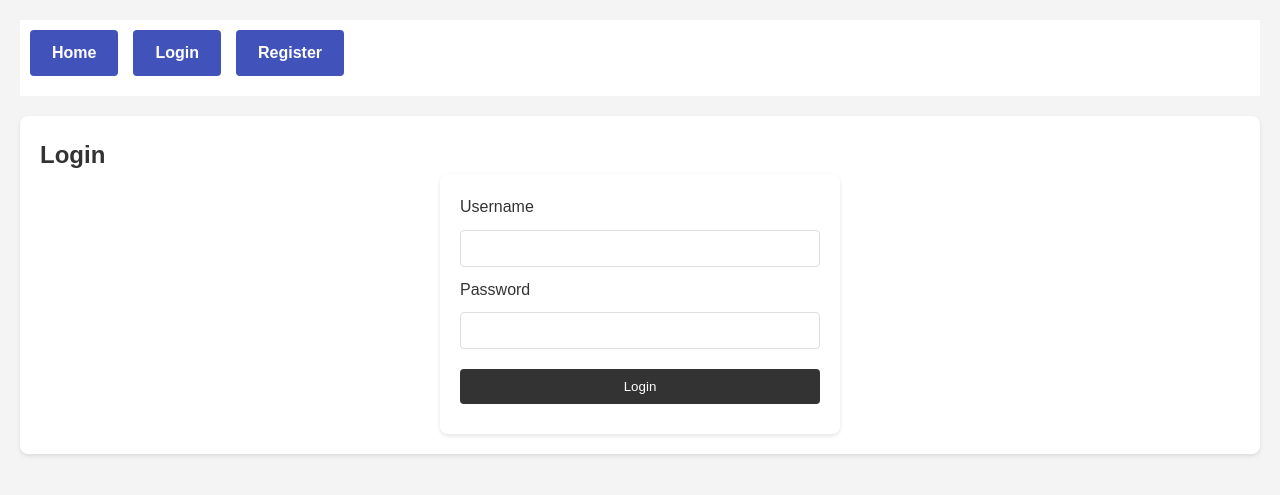
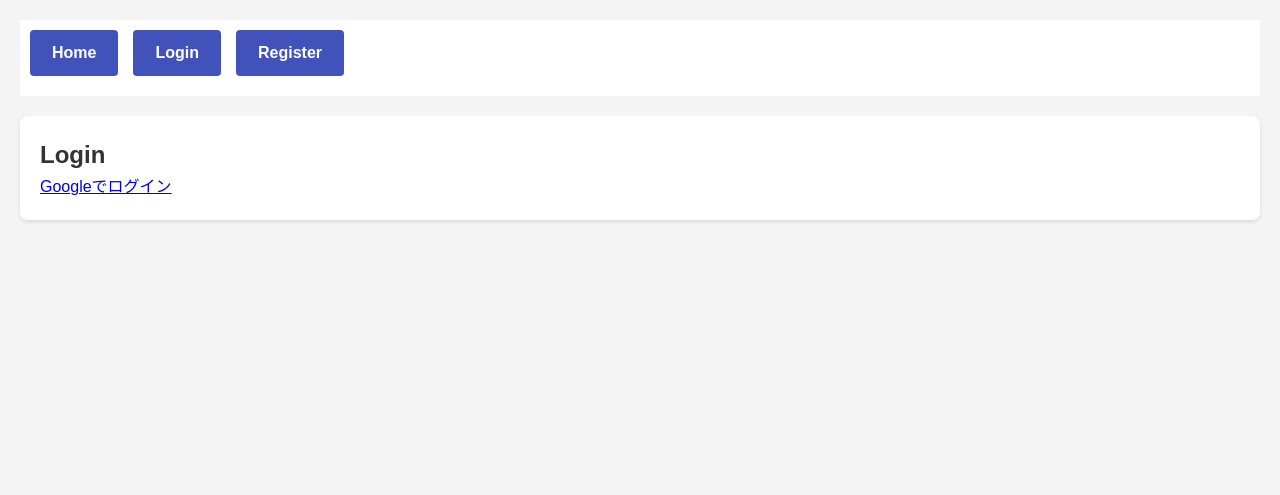
Before and after one commit to 04daiki/EduShere, a Flask app: page /login in a window 1280 px wide. Shown: the top 495 px of the page. Run offline with Flask 3, Linux system fonts and the light colour scheme; some libraries are stand-ins or nearby versions.

Commit message:
Googleログイン

```diff
--- a/app.py
+++ b/app.py
@@ -7,6 +7,13 @@
 import time
 from werkzeug.utils import secure_filename
 import os
+from authlib.integrations.flask_client import OAuth
+from authlib.integrations.base_client.errors import OAuthError
+from werkzeug.security import generate_password_hash
+from dotenv import load_dotenv
+
+# .env ファイルを読み込む
+load_dotenv()
 
 app = Flask(__name__)
 
@@ -23,6 +30,17 @@
 app.config['SECRET_KEY'] = os.environ.get('SECRET_KEY') or 'mysecret'
 app.config['SQLALCHEMY_DATABASE_URI'] = CONNECT_INFO
 app.config['SQLALCHEMY_TRACK_MODIFICATIONS'] = False
+app.config['GOOGLE_CLIENT_ID'] = os.getenv('GOOGLE_CLIENT_ID')
+app.config['GOOGLE_CLIENT_SECRET'] = os.getenv('GOOGLE_CLIENT_SECRET')
+
+oauth = OAuth(app)
+google = oauth.register(
+    name='google',
+    client_id=app.config['GOOGLE_CLIENT_ID'],
+    client_secret=app.config['GOOGLE_CLIENT_SECRET'],
+    client_kwargs={'scope': 'openid profile email'},
+    server_metadata_url='https://accounts.google.com/.well-known/openid-configuration'
+)
 
 
 # Initialize extensions
@@ -40,7 +58,6 @@
 @app.route('/')
 @login_required
 def home():
-    # return render_template('headerfooter.html', name=current_user.username)
 
     # 表示
     posts = Post.query.filter(Post.status == 1).order_by(Post.timestamps.desc()).all()
@@ -50,33 +67,61 @@
 def login():
     form = LoginForm()
     if form.validate_on_submit():
-        user = User.query.filter_by(username=form.username.data).first()
-        if user and user.check_password(form.password.data):
+        user = User.query.filter_by(email=form.email.data).first()
+        if user and user.verify_password(form.password.data):
             login_user(user)
-            flash('ログインに成功しました。')
-            return redirect(url_for('home'))
+            return redirect(url_for('home.html'))
         else:
-            flash('ユーザー名またはパスワードが無効です。')
+            flash(_('Login Unsuccessful. Please check email and password'), 'danger')
     return render_template('login.html', form=form)
 
-@app.route('/logout')
-@login_required
-def logout():
-    logout_user()
-    flash('ログアウトしました。')
-    return redirect(url_for('login'))
+@app.route('/login/google')
+def google_login():
+    redirect_uri = url_for('google_auth_callback', _external=True)
+    return google.authorize_redirect(redirect_uri, prompt='select_account')
 
-@app.route('/register', methods=['GET', 'POST'])
-def register():
-    form = RegistrationForm()
-    if form.validate_on_submit():
-        user = User(username=form.username.data)
-        user.set_password(form.password.data)
-        db.session.add(user)
-        db.session.commit()
-        flash('ユーザー登録が完了しました。')
+@app.route('/auth/callback')
+def google_auth_callback():
+    try:
+        token = google.authorize_access_token()
+        resp = google.get('https://www.googleapis.com/oauth2/v1/userinfo', token=token)
+        user_info = resp.json()
+        email = user_info['email']
+
+        user = User.query.filter_by(email=email).first()
+        if user is None:
+            user = User(
+                email=email,
+                username=user_info['name'],
+                password_hash=generate_password_hash('default_password')
+            )
+            db.session.add(user)
+            db.session.commit()
+
+        login_user(user)
+        return redirect(url_for('home'))
+    except OAuthError as error:
+        flash(f'Authentication failed: {error.description}', 'danger')
         return redirect(url_for('login'))
-    return render_template('register.html', form=form)
+
+# @app.route('/logout')
+# @login_required
+# def logout():
+#     logout_user()
+#     flash('ログアウトしました。')
+#     return redirect(url_for('login'))
+
+# @app.route('/register', methods=['GET', 'POST'])
+# def register():
+#     form = RegistrationForm()
+#     if form.validate_on_submit():
+#         user = User(username=form.username.data)
+#         user.set_password(form.password.data)
+#         db.session.add(user)
+#         db.session.commit()
+#         flash('ユーザー登録が完了しました。')
+#         return redirect(url_for('login'))
+#     return render_template('register.html', form=form)
 
 @app.route('/post', methods=['GET', 'POST'])
 @login_required
--- a/migrations/versions/936efa865e2a_.py
+++ b/migrations/versions/936efa865e2a_.py
@@ -21,10 +21,11 @@ def upgrade():
     op.create_table('user',
     sa.Column('id', sa.Integer(), nullable=False),
     sa.Column('username', sa.String(length=64), nullable=False),
+    sa.Column('email', sa.String(length=150), unique=True, nullable=False),  # email カラム追加
     sa.Column('password_hash', sa.String(length=128), nullable=False),
-    sa.Column('point', sa.Integer(), default = 3),
+    sa.Column('point', sa.Integer(), default=3),
     sa.PrimaryKeyConstraint('id'),
-    sa.UniqueConstraint('username')
+    sa.UniqueConstraint('username', name='uq_user_username')  # ユニーク制約に名前を追加
     )
     # ### end Alembic commands ###
 
--- a/templates/login.html
+++ b/templates/login.html
@@ -2,14 +2,7 @@
 {% block title %}Login{% endblock %}
 {% block content %}
     <h2>Login</h2>
-    <form method="POST" action="">
-        {{ form.hidden_tag() }}
-        <p>
-            {{ form.username.label }}<br>
-            {{ form.username(size=32) }}<br>
-            {{ form.password.label }}<br>
-            {{ form.password(size=32) }}<br>
-            {{ form.submit() }}
-        </p>
-    </form>
+    <a href="{{ url_for('google_login') }}">
+    Googleでログイン
+    </a>
 {% endblock %}
```
Also changed, not shown: migrations/versions/a5081cfdbce0_.py (added, +45 -0 lines), models.py (+23 -6 lines), requirements.txt (+10 -1 lines).
